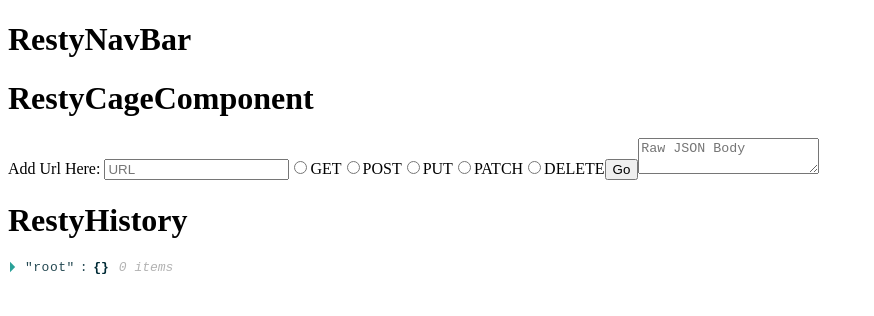
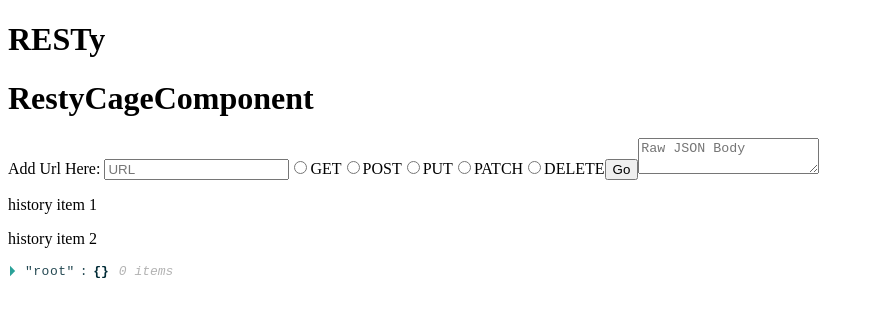
Before and after one commit to pete-hamrick/RESTy, a React app: page / in a window 1280 px wide. Shown: the top 316 px of the page, without its empty margins (0-874 px from the left). Built offline with nearby package versions, Linux system fonts and the light colour scheme.

Commit message:
added basic header elements, attempted to style history so it is a sidebar but got stuck and am moving on for now

```diff
--- a/src/components/resty/RestyDisplay.jsx
+++ b/src/components/resty/RestyDisplay.jsx
@@ -4,10 +4,10 @@ import ReactJson from 'react-json-view';
 function RestyDisplay({}) {
   return (
     <section aria-label="resultsDisplay">
-      {/* TODO add src to ReactJson */}
       <ReactJson />
     </section>
   );
 }
+// TODO add src to ReactJson
 
 export default RestyDisplay;
--- a/src/components/resty/RestyHeader.jsx
+++ b/src/components/resty/RestyHeader.jsx
@@ -1,7 +1,11 @@
 import React from 'react';
 
 function RestyHeader() {
-  return <h1>RestyNavBar</h1>;
+  return (
+    <header>
+      <h1>RESTy</h1>
+    </header>
+  );
 }
 
 export default RestyHeader;
--- a/src/components/resty/RestyHistory.jsx
+++ b/src/components/resty/RestyHistory.jsx
@@ -1,7 +1,15 @@
 import React from 'react';
+import '../styles/RestyHistory.css';
 
 function RestyHistory() {
-  return <h1>RestyHistory</h1>;
+  return (
+    <section className="history-container">
+      <p>history item 1</p>
+      <p>history item 2</p>
+    </section>
+  );
 }
+// TODO pass down history as props
+// map through history and
 
 export default RestyHistory;
--- /dev/null
+++ b/src/components/styles/RestyHistory.css
@@ -0,0 +1,7 @@
+.history-container {
+  height: 100%;
+  width: 150px;
+  position: absolute;
+  left: 0;
+  top: 0;
+}
```
